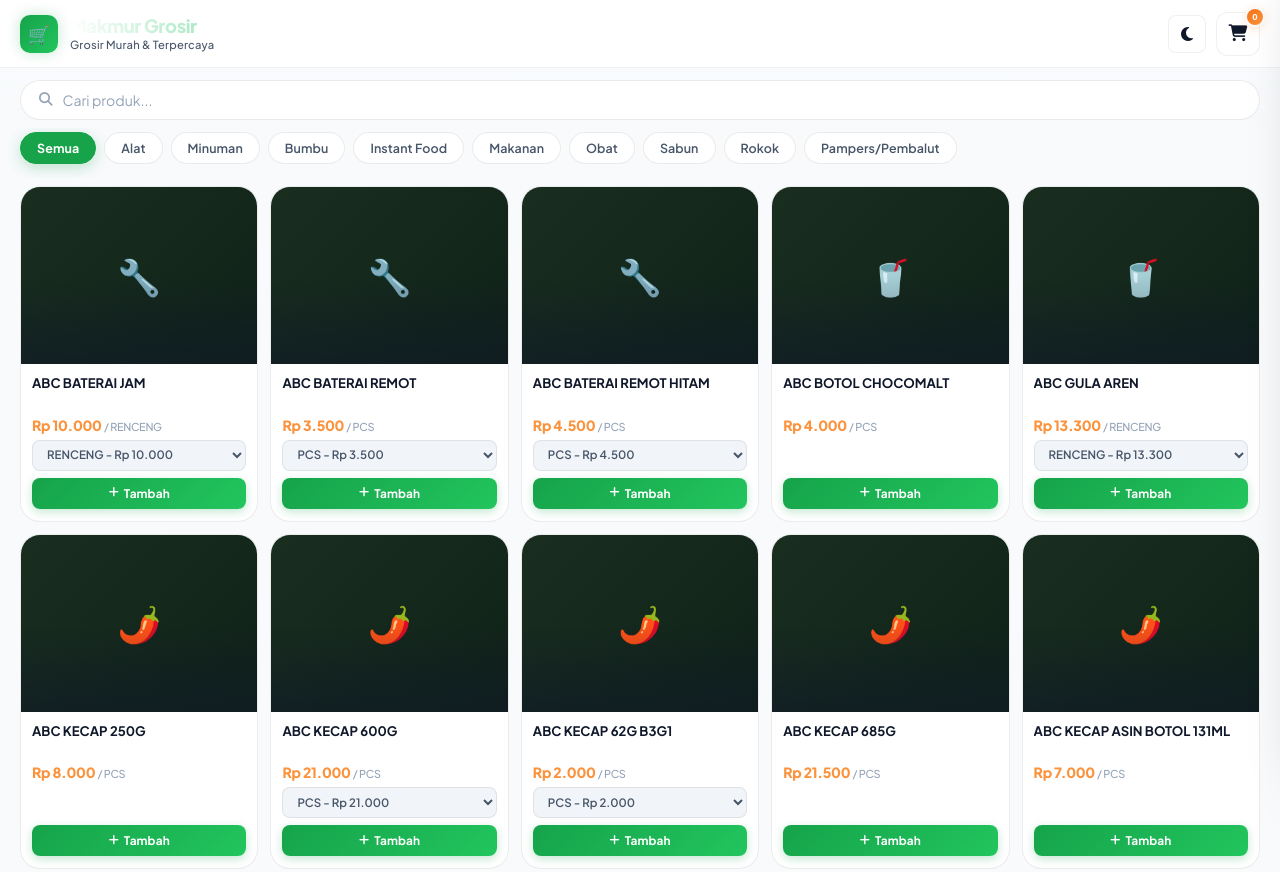
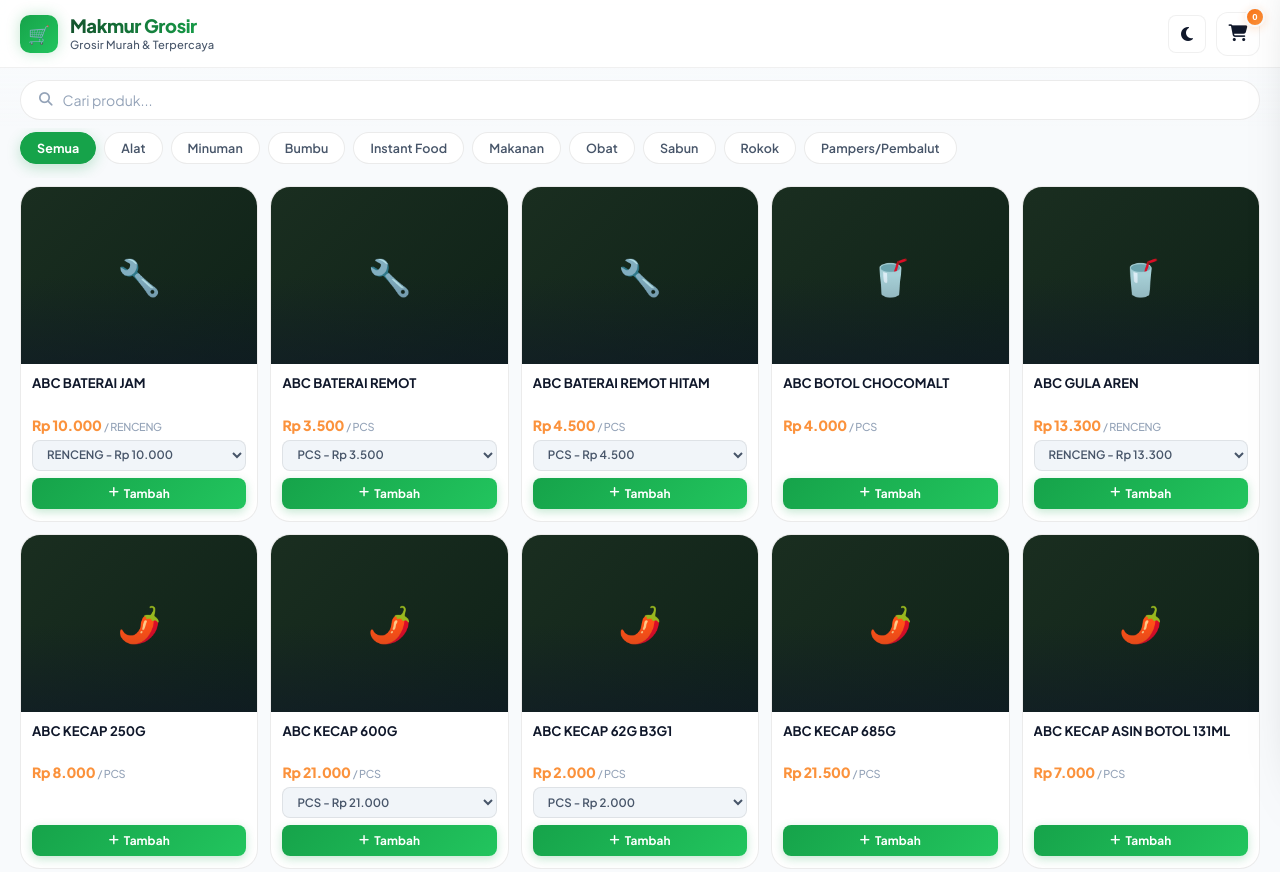
Before and after one commit to rivanim03/muakmoor, a website: page index.html in a window 1280 px wide. Shown: the top 872 px of the page. Drawn offline with Linux system fonts and the light colour scheme.

Commit message:
Fix store name readability in light mode — dark green gradient

```diff
--- a/style.css
+++ b/style.css
@@ -144,11 +144,19 @@
     font-size: 1.15rem;
     font-weight: 800;
     letter-spacing: -0.4px;
+    background: linear-gradient(90deg, var(--primary-dark), var(--primary));
+    -webkit-background-clip: text;
+    -webkit-text-fill-color: transparent;
+    background-clip: text;
+    line-height: 1.1;
+}
+
+/* Dark mode: lighter gradient for dark bg */
+[data-theme="dark"] .store-name {
     background: linear-gradient(90deg, #fff 0%, #a3e7be 100%);
     -webkit-background-clip: text;
     -webkit-text-fill-color: transparent;
     background-clip: text;
-    line-height: 1.1;
 }
 
 .store-tagline {
```
